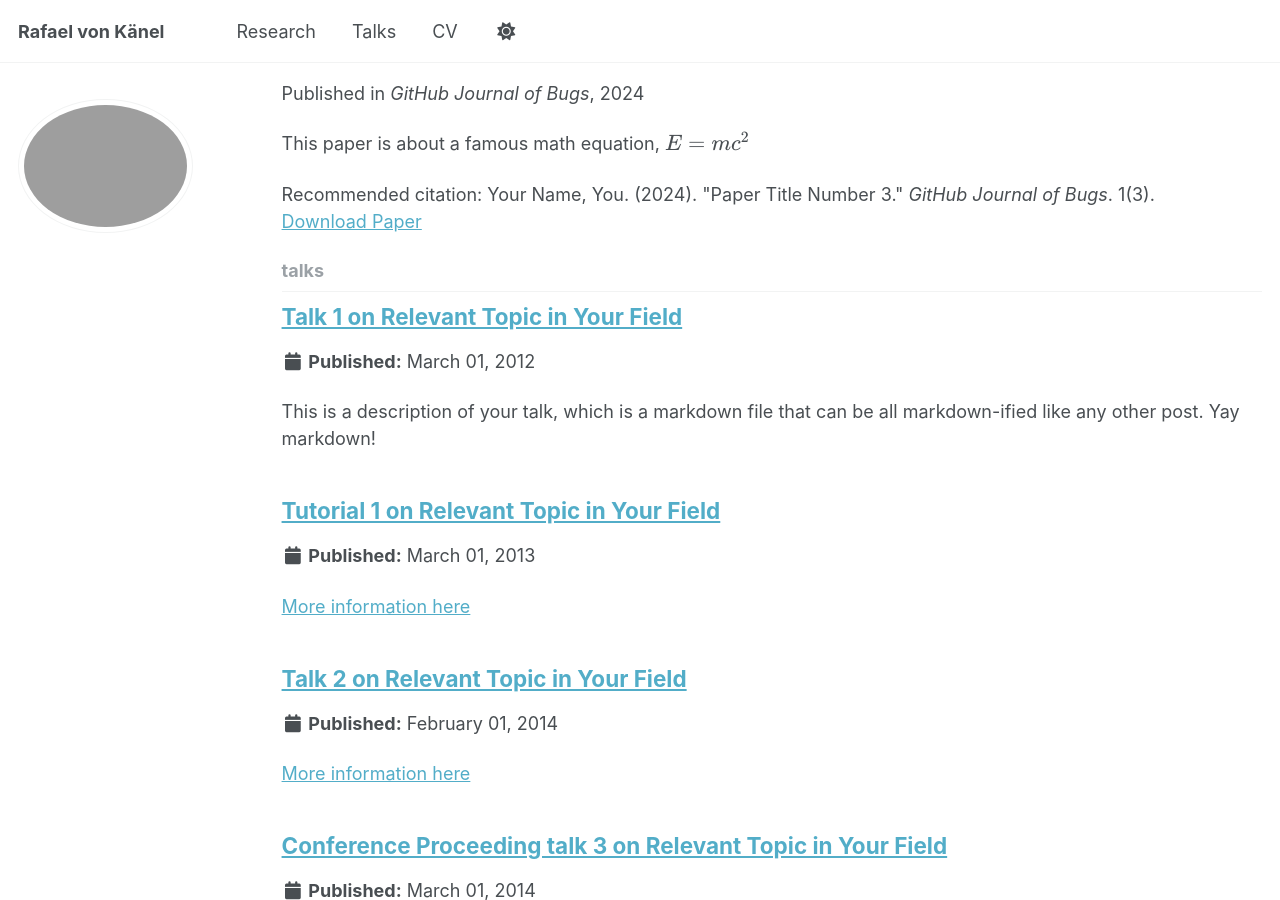
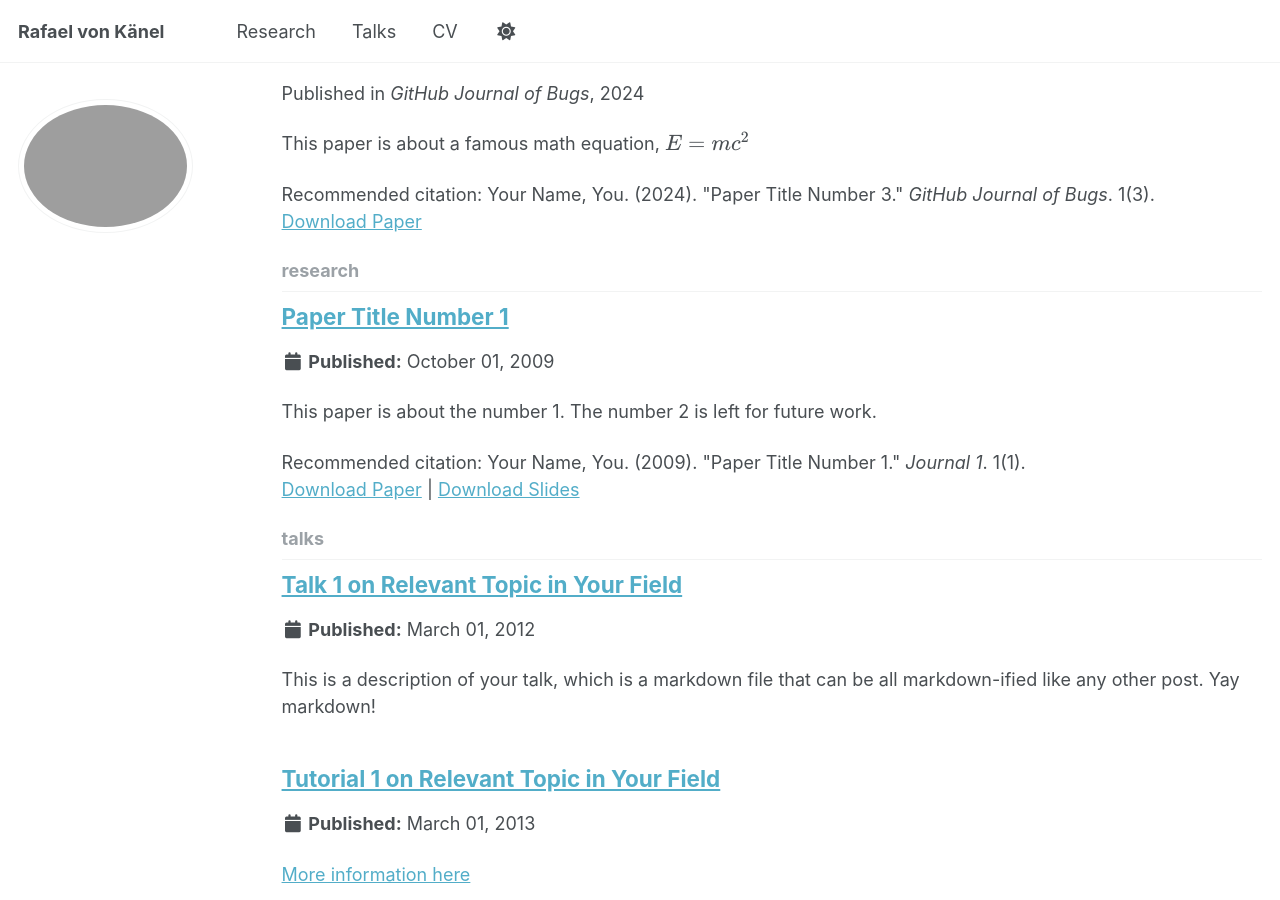
Before and after one commit to rafaelvonkanel/rafaelvonkanel.github.io, a Jekyll site: the page built from _pages/collection-archive.html, in a window 1280 px wide and 900 px high, scrolled down 2100 px. Built offline with Jekyll 4.4.1, drawn with Linux system fonts in a browser that asks for light colours; a script that is not in the unit is left out; part of the change alters nothing that is shown.

Commit message:
Update _config.yml

```diff
--- a/_config.yml
+++ b/_config.yml
@@ -223,6 +223,9 @@ collections:
   publications:
     output: true
     permalink: /:collection/:path/
+  research:
+    output: true
+    permalink: /:collection/:path
   portfolio:
     output: true
     permalink: /:collection/:path/
```
